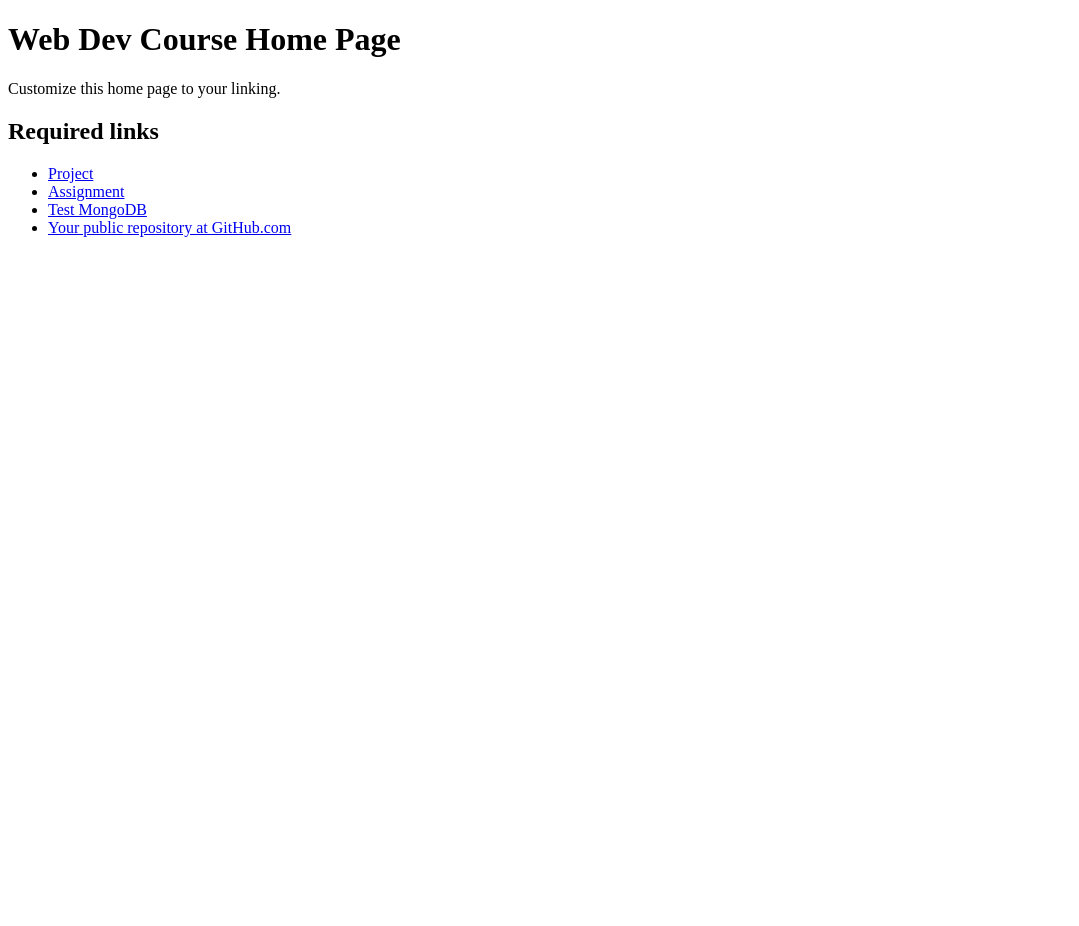
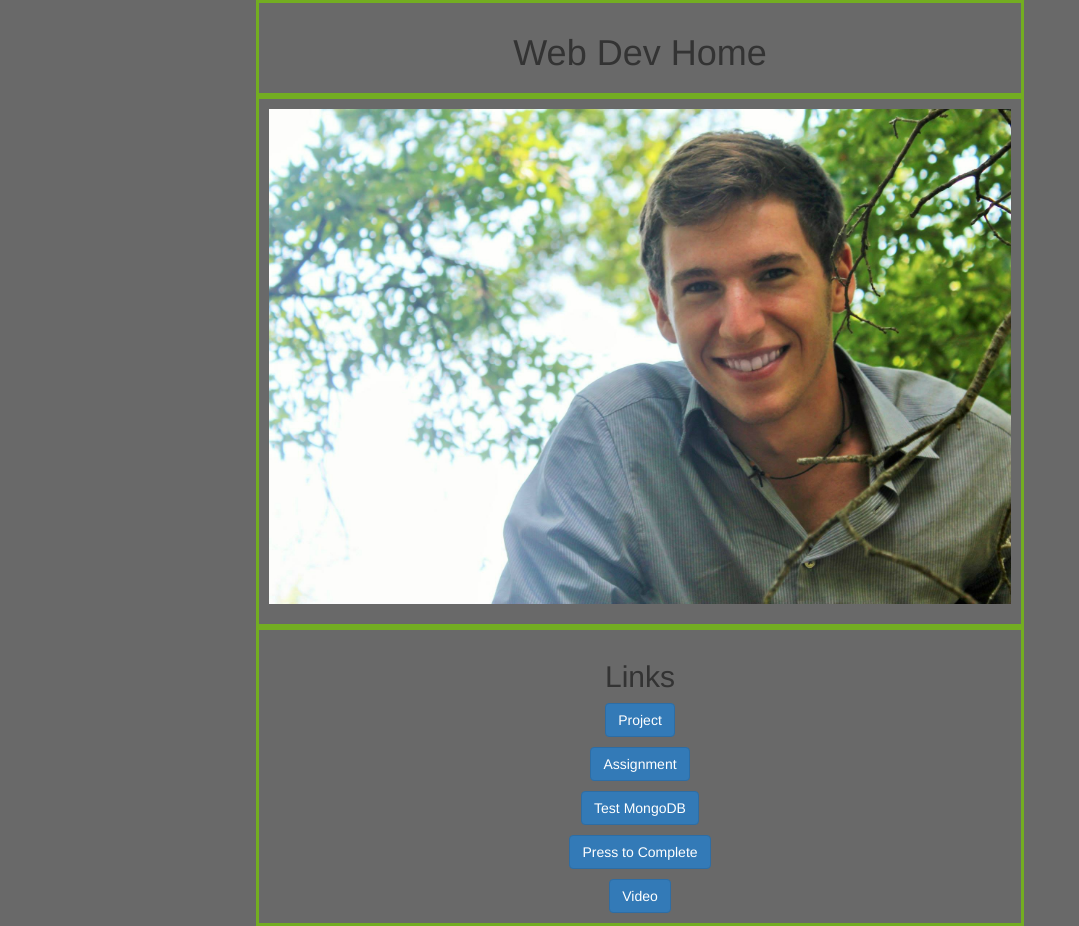
Before and after one commit to jhynes94/Hynes-Bruell-Justin-web-dev, a website: page public/index.html in a window 1280 px wide. Shown: the whole page, without its empty margins (0-1079 px from the left). Before the commit the page ends 800 px from the top, so only its background shows below. Drawn offline with nearby package versions, Linux system fonts and the light colour scheme.

Commit message:
Update UI for the Home Page

```diff
--- /dev/null
+++ b/public/CSS/indexCSS.css
@@ -0,0 +1,32 @@
+.Title {
+    text-align: center;
+    margin: auto;
+    width: 60%;
+    border: 3px solid #73AD21;
+    padding: 10px;
+}
+
+.Image {
+    display: block;
+    margin: 0 auto;
+    width: 60%;
+    border: 3px solid #73AD21;
+    padding: 10px;
+}
+
+img {
+    max-width: 100%;
+    max-height: 100%;
+}
+
+.Links {
+    text-align: center;
+    margin: auto;
+    width: 60%;
+    border: 3px solid #73AD21;
+    padding: 10px;
+}
+
+body {
+    background-color: dimgray;
+}
--- a/public/index.html
+++ b/public/index.html
@@ -2,29 +2,31 @@
 <html lang="en">
 <head>
     <meta charset="UTF-8">
+    <meta name="viewport" content="width=device-width, initial-scale=1">
+    <link href="https://maxcdn.bootstrapcdn.com/bootstrap/3.3.6/css/bootstrap.min.css" rel="stylesheet">
     <title>Web Dev Course Home Page</title>
+    <link rel="stylesheet" href="CSS/indexCSS.css">
 </head>
 <body>
-    <h1>Web Dev Course Home Page</h1>
+    <div class="Title">
+        <h1>Web Dev Home</h1>
+    </div>
 
-    <p>
-        Customize this home page to your linking.
-    </p>
+    <div class="Image">
+        <p style="text-align:center"><img src="images/Justin.jpg" alt="HTML5 Icon"></p>
+    </div>
 
-    <h2>Required links</h2>
-    <ul>
-        <li>
-            <a href="project/index.html">Project</a>
-        </li>
-        <li>
-            <a href="assignment/index.html">Assignment</a>
-        </li>
-        <li>
-            <a href="test/index.html">Test MongoDB</a>
-        </li>
-        <li>
-            <a href="#">Your public repository at GitHub.com</a>
-        </li>
-    </ul>
+    <div class="Links">
+        <h2>Links</h2>
+        <a href="project/index.html" class="btn btn-primary btn-md" role="button">Project</a>
+        <p></p>
+        <a href="assignment/index.html" class="btn btn-primary btn-md" role="button">Assignment</a>
+        <p></p>
+        <a href="test/index.html" class="btn btn-primary btn-md" role="button">Test MongoDB</a>
+        <p></p>
+        <a href="https://github.com/jhynes94/Hynes-Bruell-Justin-web-dev.git" class="btn btn-primary btn-md" role="button">Press to Complete</a>
+        <p></p>
+        <a href="#" class="btn btn-primary btn-md" role="button">Video</a>
+    </div>
 </body>
 </html>
```
Also changed, not shown: public/images/Justin.jpg (added).
